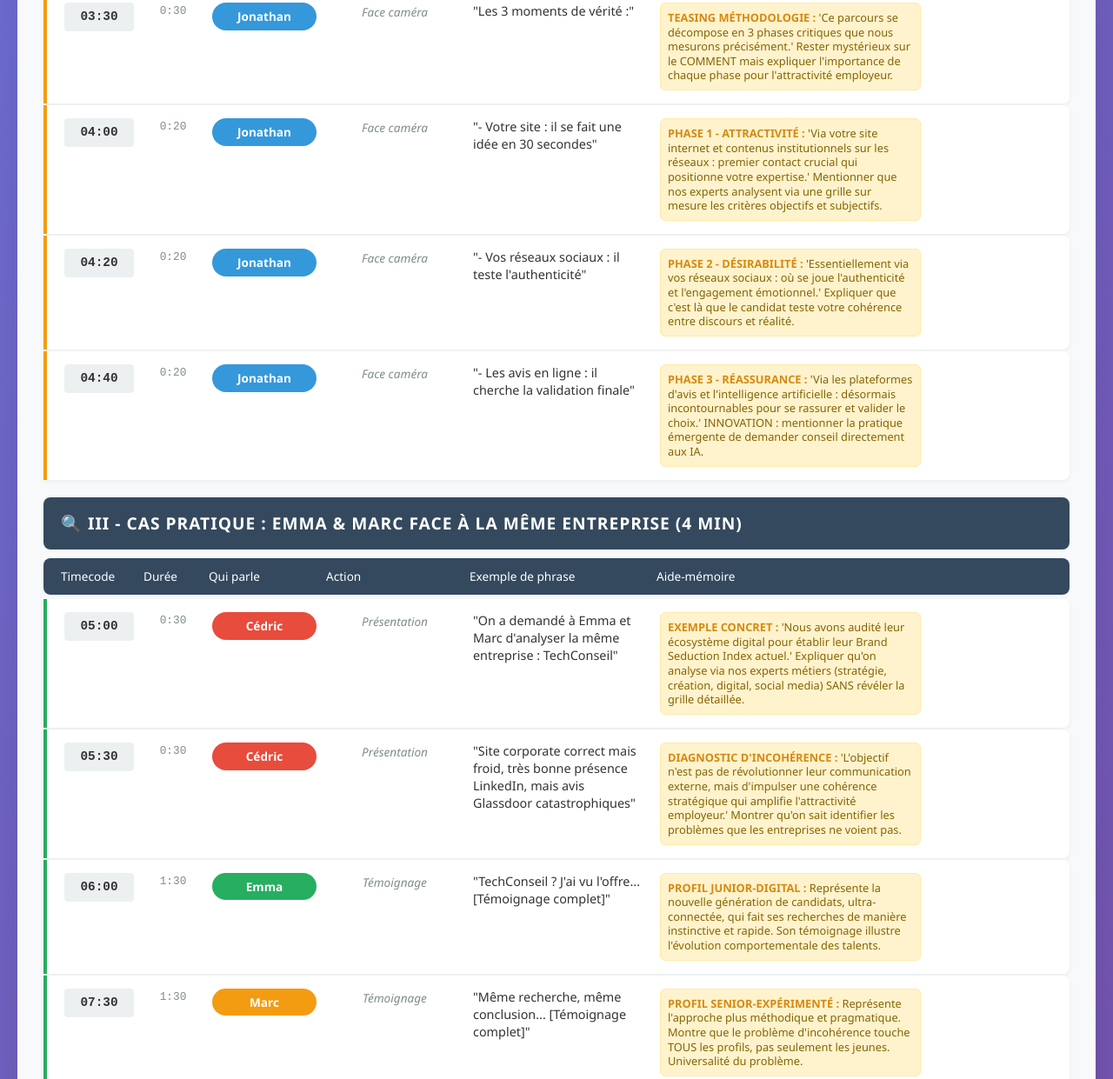
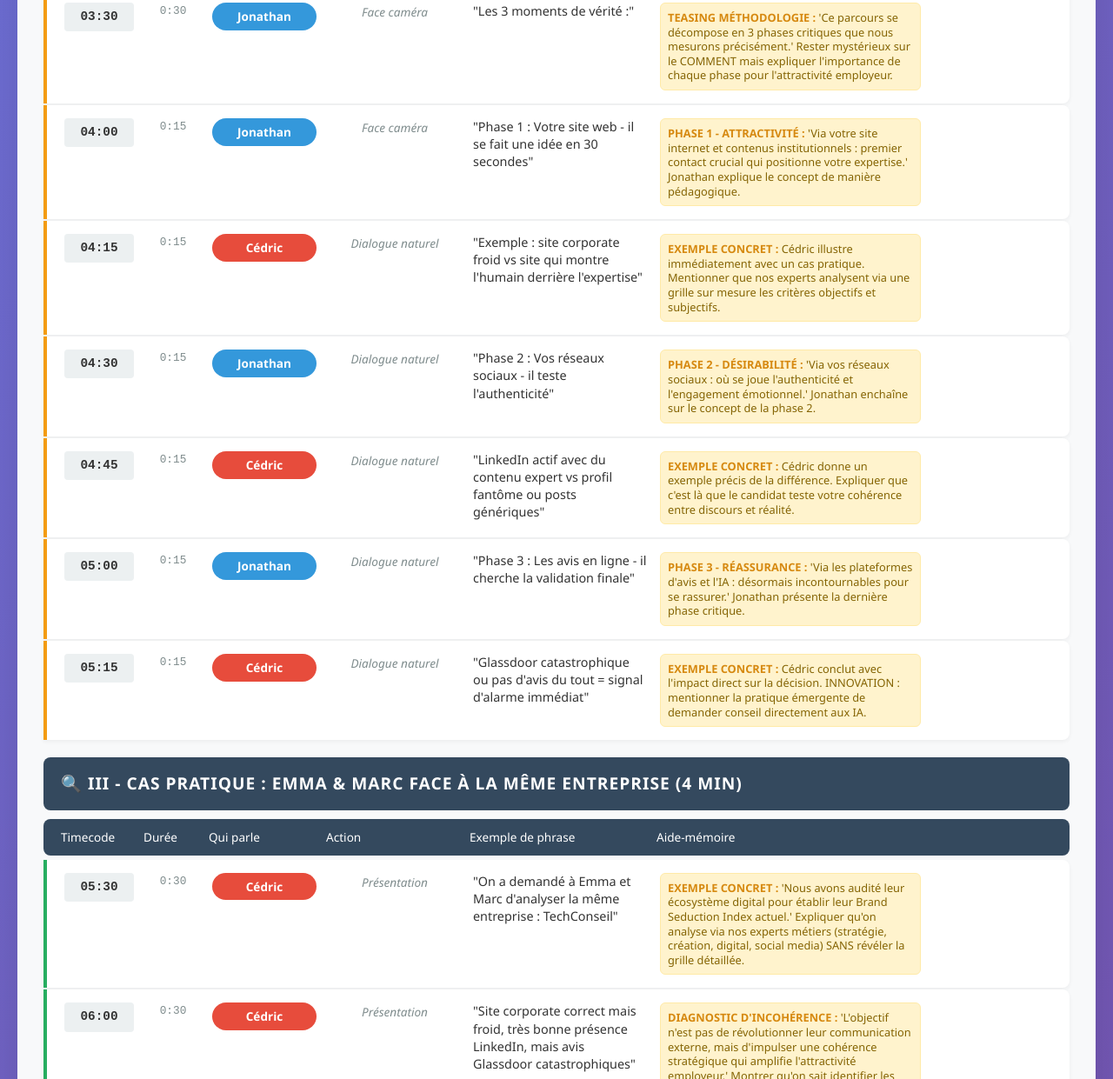
Before and after one commit to Desconnets/Brandie_publication_web, a plain HTML site: page index.html in a window 1280 px wide. Shown: the part 2112-3353 px from the top of the page at 87% size. Drawn offline with Linux system fonts and the light colour scheme.

Commit message:
ajout jon pinf pong
ajout jon pinf pong

```diff
--- a/index.html
+++ b/index.html
@@ -404,29 +404,56 @@
 
             <div class="sequence-item revelation">
                 <div class="timecode">04:00</div>
-                <div class="duree">0:20</div>
+                <div class="duree">0:15</div>
                 <div class="speaker jonathan">Jonathan</div>
                 <div class="action">Face caméra</div>
-                <div class="contenu">"- Votre site : il se fait une idée en 30 secondes"</div>
-                <div class="aide-memoire"><strong>PHASE 1 - ATTRACTIVITÉ :</strong> 'Via votre site internet et contenus institutionnels sur les réseaux : premier contact crucial qui positionne votre expertise.' Mentionner que nos experts analysent via une grille sur mesure les critères objectifs et subjectifs.</div>
+                <div class="contenu">"Phase 1 : Votre site web - il se fait une idée en 30 secondes"</div>
+                <div class="aide-memoire"><strong>PHASE 1 - ATTRACTIVITÉ :</strong> 'Via votre site internet et contenus institutionnels : premier contact crucial qui positionne votre expertise.' Jonathan explique le concept de manière pédagogique.</div>
             </div>
 
             <div class="sequence-item revelation">
-                <div class="timecode">04:20</div>
-                <div class="duree">0:20</div>
-                <div class="speaker jonathan">Jonathan</div>
-                <div class="action">Face caméra</div>
-                <div class="contenu">"- Vos réseaux sociaux : il teste l'authenticité"</div>
-                <div class="aide-memoire"><strong>PHASE 2 - DÉSIRABILITÉ :</strong> 'Essentiellement via vos réseaux sociaux : où se joue l'authenticité et l'engagement émotionnel.' Expliquer que c'est là que le candidat teste votre cohérence entre discours et réalité.</div>
+                <div class="timecode">04:15</div>
+                <div class="duree">0:15</div>
+                <div class="speaker cedric">Cédric</div>
+                <div class="action">Dialogue naturel</div>
+                <div class="contenu">"Exemple : site corporate froid vs site qui montre l'humain derrière l'expertise"</div>
+                <div class="aide-memoire"><strong>EXEMPLE CONCRET :</strong> Cédric illustre immédiatement avec un cas pratique. Mentionner que nos experts analysent via une grille sur mesure les critères objectifs et subjectifs.</div>
             </div>
 
             <div class="sequence-item revelation">
-                <div class="timecode">04:40</div>
-                <div class="duree">0:20</div>
+                <div class="timecode">04:30</div>
+                <div class="duree">0:15</div>
                 <div class="speaker jonathan">Jonathan</div>
-                <div class="action">Face caméra</div>
-                <div class="contenu">"- Les avis en ligne : il cherche la validation finale"</div>
-                <div class="aide-memoire"><strong>PHASE 3 - RÉASSURANCE :</strong> 'Via les plateformes d'avis et l'intelligence artificielle : désormais incontournables pour se rassurer et valider le choix.' INNOVATION : mentionner la pratique émergente de demander conseil directement aux IA.</div>
+                <div class="action">Dialogue naturel</div>
+                <div class="contenu">"Phase 2 : Vos réseaux sociaux - il teste l'authenticité"</div>
+                <div class="aide-memoire"><strong>PHASE 2 - DÉSIRABILITÉ :</strong> 'Via vos réseaux sociaux : où se joue l'authenticité et l'engagement émotionnel.' Jonathan enchaîne sur le concept de la phase 2.</div>
+            </div>
+
+            <div class="sequence-item revelation">
+                <div class="timecode">04:45</div>
+                <div class="duree">0:15</div>
+                <div class="speaker cedric">Cédric</div>
+                <div class="action">Dialogue naturel</div>
+                <div class="contenu">"LinkedIn actif avec du contenu expert vs profil fantôme ou posts génériques"</div>
+                <div class="aide-memoire"><strong>EXEMPLE CONCRET :</strong> Cédric donne un exemple précis de la différence. Expliquer que c'est là que le candidat teste votre cohérence entre discours et réalité.</div>
+            </div>
+
+            <div class="sequence-item revelation">
+                <div class="timecode">05:00</div>
+                <div class="duree">0:15</div>
+                <div class="speaker jonathan">Jonathan</div>
+                <div class="action">Dialogue naturel</div>
+                <div class="contenu">"Phase 3 : Les avis en ligne - il cherche la validation finale"</div>
+                <div class="aide-memoire"><strong>PHASE 3 - RÉASSURANCE :</strong> 'Via les plateformes d'avis et l'IA : désormais incontournables pour se rassurer.' Jonathan présente la dernière phase critique.</div>
+            </div>
+
+            <div class="sequence-item revelation">
+                <div class="timecode">05:15</div>
+                <div class="duree">0:15</div>
+                <div class="speaker cedric">Cédric</div>
+                <div class="action">Dialogue naturel</div>
+                <div class="contenu">"Glassdoor catastrophique ou pas d'avis du tout = signal d'alarme immédiat"</div>
+                <div class="aide-memoire"><strong>EXEMPLE CONCRET :</strong> Cédric conclut avec l'impact direct sur la décision. INNOVATION : mentionner la pratique émergente de demander conseil directement aux IA.</div>
             </div>
 
             <!-- CAS PRATIQUE -->
@@ -442,7 +469,7 @@
             </div>
 
             <div class="sequence-item cas-pratique">
-                <div class="timecode">05:00</div>
+                <div class="timecode">05:30</div>
                 <div class="duree">0:30</div>
                 <div class="speaker cedric">Cédric</div>
                 <div class="action">Présentation</div>
@@ -451,7 +478,7 @@
             </div>
 
             <div class="sequence-item cas-pratique">
-                <div class="timecode">05:30</div>
+                <div class="timecode">06:00</div>
                 <div class="duree">0:30</div>
                 <div class="speaker cedric">Cédric</div>
                 <div class="action">Présentation</div>
@@ -460,7 +487,7 @@
             </div>
 
             <div class="sequence-item cas-pratique">
-                <div class="timecode">06:00</div>
+                <div class="timecode">06:30</div>
                 <div class="duree">1:30</div>
                 <div class="speaker emma">Emma</div>
                 <div class="action">Témoignage</div>
@@ -469,7 +496,7 @@
             </div>
 
             <div class="sequence-item cas-pratique">
-                <div class="timecode">07:30</div>
+                <div class="timecode">08:00</div>
                 <div class="duree">1:30</div>
                 <div class="speaker marc">Marc</div>
                 <div class="action">Témoignage</div>
@@ -478,8 +505,8 @@
             </div>
 
             <div class="sequence-item cas-pratique">
-                <div class="timecode">09:00</div>
-                <div class="duree">0:30</div>
+                <div class="timecode">09:30</div>
+                <div class="duree">0:15</div>
                 <div class="speaker jonathan">Jonathan</div>
                 <div class="action">Décryptage</div>
                 <div class="contenu">"Deux générations, même élimination. L'incohérence tue."</div>
@@ -487,8 +514,8 @@
             </div>
 
             <div class="sequence-item cas-pratique">
-                <div class="timecode">09:30</div>
-                <div class="duree">0:30</div>
+                <div class="timecode">09:45</div>
+                <div class="duree">0:15</div>
                 <div class="speaker cedric">Cédric</div>
                 <div class="action">Décryptage</div>
                 <div class="contenu">"TechConseil perd 90% de ses candidats potentiels. Ils ne le savent même pas."</div>
@@ -508,8 +535,8 @@
             </div>
 
             <div class="sequence-item solution">
-                <div class="timecode">09:45</div>
-                <div class="duree">0:15</div>
+                <div class="timecode">10:00</div>
+                <div class="duree">0:10</div>
                 <div class="speaker cedric">Cédric</div>
                 <div class="action">Face caméra</div>
                 <div class="contenu">"3 actions immédiates : auditez votre première impression digitale"</div>
@@ -517,8 +544,8 @@
             </div>
 
             <div class="sequence-item solution">
-                <div class="timecode">09:30</div>
-                <div class="duree">0:15</div>
+                <div class="timecode">10:10</div>
+                <div class="duree">0:10</div>
                 <div class="speaker jonathan">Jonathan</div>
                 <div class="action">Face caméra</div>
                 <div class="contenu">"Soyez authentiques sur les réseaux, répondez aux avis"</div>
@@ -526,8 +553,8 @@
             </div>
 
             <div class="sequence-item solution">
-                <div class="timecode">09:45</div>
-                <div class="duree">0:15</div>
+                <div class="timecode">10:20</div>
+                <div class="duree">0:20</div>
                 <div class="speaker duo">Duo</div>
                 <div class="action">Face caméra</div>
                 <div class="contenu">"Vous voulez savoir ce que trouvent vos candidats ? On propose un diagnostic gratuit"</div>
@@ -535,7 +562,7 @@
             </div>
 
             <div class="sequence-item solution">
-                <div class="timecode">10:00</div>
+                <div class="timecode">10:40</div>
                 <div class="duree">-</div>
                 <div class="speaker">FIN</div>
                 <div class="action">Générique</div>
```
Also changed, not shown: 1 other file.
